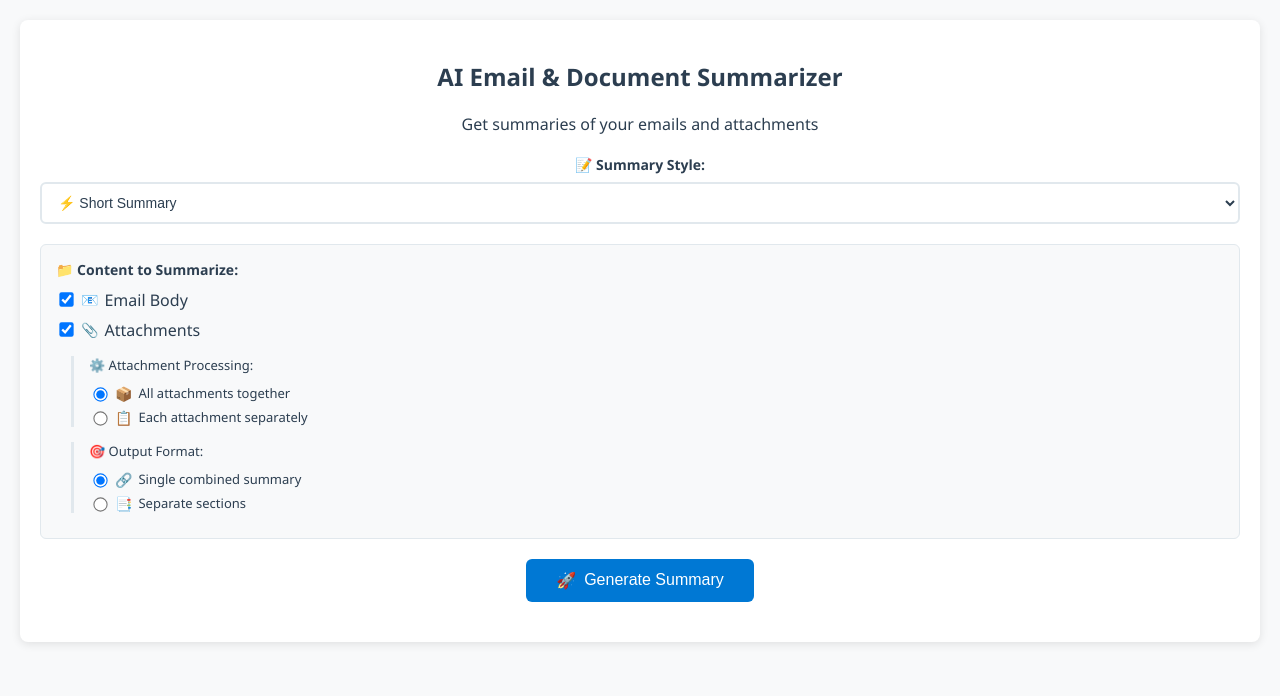
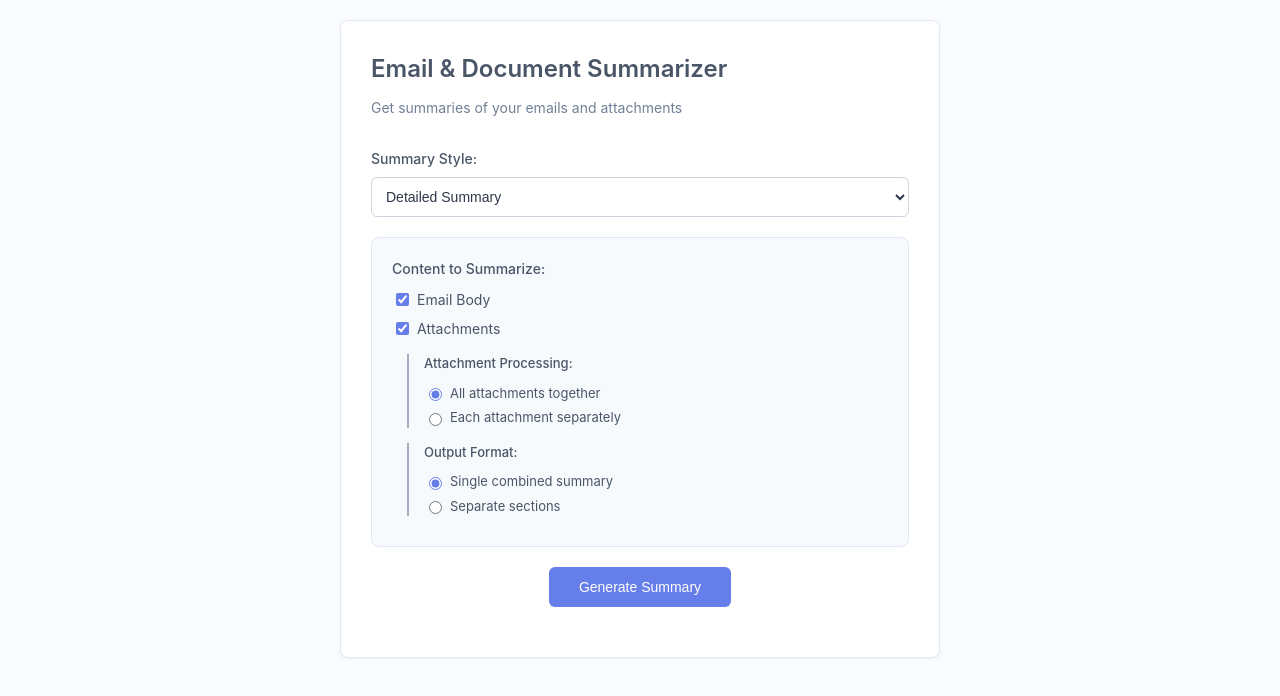
Before and after one commit to Mad-Droid-404/AI-Document-Parser, a website: page taskpane.html in a window 1280 px wide. Drawn offline with Linux system fonts and the light colour scheme; a script that the page names is missing.

Commit message:
UI change

```diff
--- a/taskpane.html
+++ b/taskpane.html
@@ -11,84 +11,82 @@
         * { box-sizing: border-box; }
 
         body {
-            font-family: 'Segoe UI', Tahoma, Geneva, Verdana, sans-serif;
+            font-family: -apple-system, BlinkMacSystemFont, 'Segoe UI', sans-serif;
             margin: 20px;
-            background-color: #f8f9fa;
+            background-color: #fafbfc;
+            color: #2d3748;
+            line-height: 1.5;
         }
 
         .container {
-            background: white;
+            max-width: 600px;
+            margin: 0 auto;
+            padding: 30px;
+            background: #ffffff;
+            border: 1px solid #e2e8f0;
             border-radius: 8px;
-            padding: 20px;
-            box-shadow: 0 2px 10px rgba(0,0,0,0.1);
+            box-shadow: 0 1px 3px rgba(0, 0, 0, 0.05);
         }
 
         .header {
-            text-align: center;
-            color: #2c3e50;
-            margin-bottom: 20px;
+            margin-bottom: 30px;
         }
 
         .header h2 {
-            display: flex;
-            align-items: center;
-            justify-content: center;
-            gap: 8px;
+            margin: 0 0 10px 0;
+            font-size: 24px;
+            font-weight: 600;
+            color: #4a5568;
         }
 
-        .header-icon {
-            font-size: 20px;
+        .header p {
+            margin: 0;
+            color: #718096;
+            font-size: 14px;
         }
 
         .summary-options {
             margin: 20px 0;
-            text-align: center;
         }
 
         .summary-options label, .parsing-label {
             display: block;
             margin-bottom: 8px;
-            font-weight: 600;
-            color: #2c3e50;
+            font-weight: 500;
             font-size: 14px;
+            color: #4a5568;
         }
 
         .parsing-label-small {
             display: block;
             margin: 15px 0 8px;
             font-weight: 500;
-            color: #2c3e50;
             font-size: 13px;
+            color: #4a5568;
         }
 
         .summary-dropdown {
             width: 100%;
-            padding: 10px 12px;
-            border: 2px solid #e1e8ed;
+            padding: 10px;
+            border: 1px solid #cbd5e0;
             border-radius: 6px;
             font-size: 14px;
             background: white;
-            color: #2c3e50;
-            cursor: pointer;
-            transition: all 0.3s;
+            color: #2d3748;
         }
 
         .summary-dropdown:focus {
             outline: none;
-            border-color: #0078d4;
-            box-shadow: 0 0 0 3px rgba(0, 120, 212, 0.1);
-        }
-
-        .summary-dropdown:hover {
-            border-color: #0078d4;
+            border-color: #667eea;
+            box-shadow: 0 0 0 3px rgba(102, 126, 234, 0.1);
         }
 
         .parsing-options {
-            margin: 15px 0;
-            padding: 15px;
-            background: #f8f9fa;
-            border-radius: 6px;
-            border: 1px solid #e1e8ed;
+            margin: 20px 0;
+            padding: 20px;
+            background: #f7fafc;
+            border: 1px solid #e2e8f0;
+            border-radius: 8px;
         }
 
         .checkbox-group, .radio-group {
@@ -100,22 +98,18 @@
             align-items: center;
             margin: 8px 0;
             cursor: pointer;
-            color: #2c3e50;
+            font-size: 14px;
+            color: #4a5568;
             transition: color 0.2s;
         }
 
         .checkbox-item:hover, .radio-item:hover {
-            color: #0078d4;
+            color: #667eea;
         }
 
         .checkbox-item input, .radio-item input {
             margin-right: 8px;
-            transform: scale(1.1);
-        }
-
-        .checkbox-icon, .radio-icon {
-            margin-right: 6px;
-            font-size: 14px;
+            accent-color: #667eea;
         }
 
         .radio-item {
@@ -126,8 +120,7 @@
         .attachment-options, .section-options {
             margin-left: 15px;
             padding-left: 15px;
-            border-left: 3px solid #e1e8ed;
-            transition: all 0.3s;
+            border-left: 2px solid #a0aec0;
         }
 
         .disabled {
@@ -141,47 +134,39 @@
         }
 
         .summarize-btn {
-            background: #0078d4;
+            background: #667eea;
             color: white;
             border: none;
             padding: 12px 30px;
+            font-size: 14px;
+            cursor: pointer;
             border-radius: 6px;
-            font-size: 16px;
-            cursor: pointer;
             transition: background 0.3s;
-            display: flex;
-            align-items: center;
-            justify-content: center;
-            gap: 8px;
-            margin: 0 auto;
         }
 
         .summarize-btn:hover {
-            background: #106ebe;
+            background: #5a67d8;
         }
 
         .summarize-btn:disabled {
-            background: #ccc;
+            background: #a0aec0;
             cursor: not-allowed;
-        }
-
-        .btn-icon {
-            font-size: 16px;
         }
 
         .loading {
             text-align: center;
-            color: #666;
+            color: #718096;
             display: none;
             margin: 20px 0;
+            font-size: 14px;
         }
 
         .loading-spinner {
-            border: 3px solid #f3f3f3;
-            border-top: 3px solid #0078d4;
+            border: 2px solid #e2e8f0;
+            border-top: 2px solid #667eea;
             border-radius: 50%;
-            width: 30px;
-            height: 30px;
+            width: 20px;
+            height: 20px;
             animation: spin 1s linear infinite;
             margin: 0 auto 10px;
         }
@@ -204,67 +189,69 @@
         }
 
         .summary-title {
-            font-weight: bold;
-            color: #2c3e50;
-            display: flex;
-            align-items: center;
-            gap: 6px;
+            font-weight: 600;
+            font-size: 16px;
+            color: #4a5568;
         }
 
         .copy-btn {
-            background: #28a745;
+            background: #48bb78;
             color: white;
             border: none;
             padding: 8px 16px;
+            cursor: pointer;
+            font-size: 12px;
             border-radius: 4px;
-            cursor: pointer;
-            font-size: 14px;
             transition: background 0.3s;
-            display: flex;
-            align-items: center;
-            gap: 6px;
         }
 
         .copy-btn:hover {
-            background: #218838;
+            background: #38a169;
         }
 
         .summary-content {
-            border: 1px solid #ddd;
-            border-radius: 6px;
+            border: 1px solid #e2e8f0;
             padding: 15px;
-            background: #f8f9fa;
+            background: #f7fafc;
             white-space: pre-wrap;
-            line-height: 1.5;
+            line-height: 1.6;
             max-height: 400px;
             overflow-y: auto;
+            font-size: 14px;
+            color: #2d3748;
+            border-radius: 6px;
         }
 
         .info-bar {
-            background: #e7f3ff;
-            border-left: 4px solid #0078d4;
+            background: #ebf4ff;
+            border-left: 3px solid #667eea;
             padding: 10px;
             margin: 10px 0;
             font-size: 12px;
-            color: #333;
+            color: #2d3748;
+            border-radius: 0 4px 4px 0;
             display: none;
         }
 
         .error-message {
-            background: #ffebee;
-            border-left: 4px solid #f44336;
+            background: #fed7d7;
+            border-left: 3px solid #f56565;
             padding: 10px;
             margin: 10px 0;
-            color: #d32f2f;
+            color: #c53030;
+            font-size: 12px;
+            border-radius: 0 4px 4px 0;
             display: none;
         }
 
         .success-message {
-            background: #e8f5e8;
-            border-left: 4px solid #4caf50;
+            background: #c6f6d5;
+            border-left: 3px solid #48bb78;
             padding: 10px;
             margin: 10px 0;
-            color: #2e7d32;
+            color: #2f855a;
+            font-size: 12px;
+            border-radius: 0 4px 4px 0;
             display: none;
         }
     </style>
@@ -273,66 +260,55 @@
 <body>
     <div class="container">
         <div class="header">
-            <h2>
-                AI Email & Document Summarizer
-            </h2>
+            <h2>Email & Document Summarizer</h2>
             <p>Get summaries of your emails and attachments</p>
         </div>
 
         <div class="summary-options">
-            <label for="summary-type">📝 Summary Style:</label>
+            <label for="summary-type">Summary Style:</label>
             <select id="summary-type" class="summary-dropdown">
-                <option value="short">⚡ Short Summary</option>
-                <option value="long">📄 Detailed Summary</option>
-                <option value="bullets">• Bullet Points</option>
-                <option value="action">✅ Action Items</option>
-                <option value="highlights">⭐ Key Highlights</option>
-                <option value="executive">👔 Executive Summary</option>
+                <option value="long">Detailed Summary</option>
+                <option value="bullets">Bullet Points</option>
+                <option value="action">Action Items</option>
             </select>
         </div>
 
         <div class="parsing-options">
-            <label class="parsing-label">📁 Content to Summarize:</label>
+            <label class="parsing-label">Content to Summarize:</label>
             <div class="checkbox-group">
                 <label class="checkbox-item">
                     <input type="checkbox" id="include-email" checked>
-                    <span class="checkbox-icon">📧</span>
                     Email Body
                 </label>
                 <label class="checkbox-item">
                     <input type="checkbox" id="include-attachments" checked>
-                    <span class="checkbox-icon">📎</span>
                     Attachments
                 </label>
             </div>
 
             <div class="attachment-options" id="attachment-options">
-                <label class="parsing-label-small">⚙️ Attachment Processing:</label>
+                <label class="parsing-label-small">Attachment Processing:</label>
                 <div class="radio-group">
                     <label class="radio-item">
                         <input type="radio" name="attachment-mode" value="combined" checked>
-                        <span class="radio-icon">📦</span>
                         All attachments together
                     </label>
                     <label class="radio-item">
                         <input type="radio" name="attachment-mode" value="separate">
-                        <span class="radio-icon">📋</span>
                         Each attachment separately
                     </label>
                 </div>
             </div>
 
             <div class="section-options" id="section-options">
-                <label class="parsing-label-small">🎯 Output Format:</label>
+                <label class="parsing-label-small">Output Format:</label>
                 <div class="radio-group">
                     <label class="radio-item">
                         <input type="radio" name="output-mode" value="combined" checked>
-                        <span class="radio-icon">🔗</span>
                         Single combined summary
                     </label>
                     <label class="radio-item">
                         <input type="radio" name="output-mode" value="sections">
-                        <span class="radio-icon">📑</span>
                         Separate sections
                     </label>
                 </div>
@@ -341,7 +317,6 @@
 
         <div class="button-container">
             <button id="summarize-btn" class="summarize-btn">
-                <span class="btn-icon">🚀</span>
                 Generate Summary
             </button>
         </div>
@@ -358,11 +333,9 @@
         <div id="summary-container" class="summary-container">
             <div class="summary-header">
                 <div class="summary-title">
-                    <span>📊</span>
                     Summary:
                 </div>
                 <button id="copy-btn" class="copy-btn">
-                    <span>📋</span>
                     Copy
                 </button>
             </div>
```
